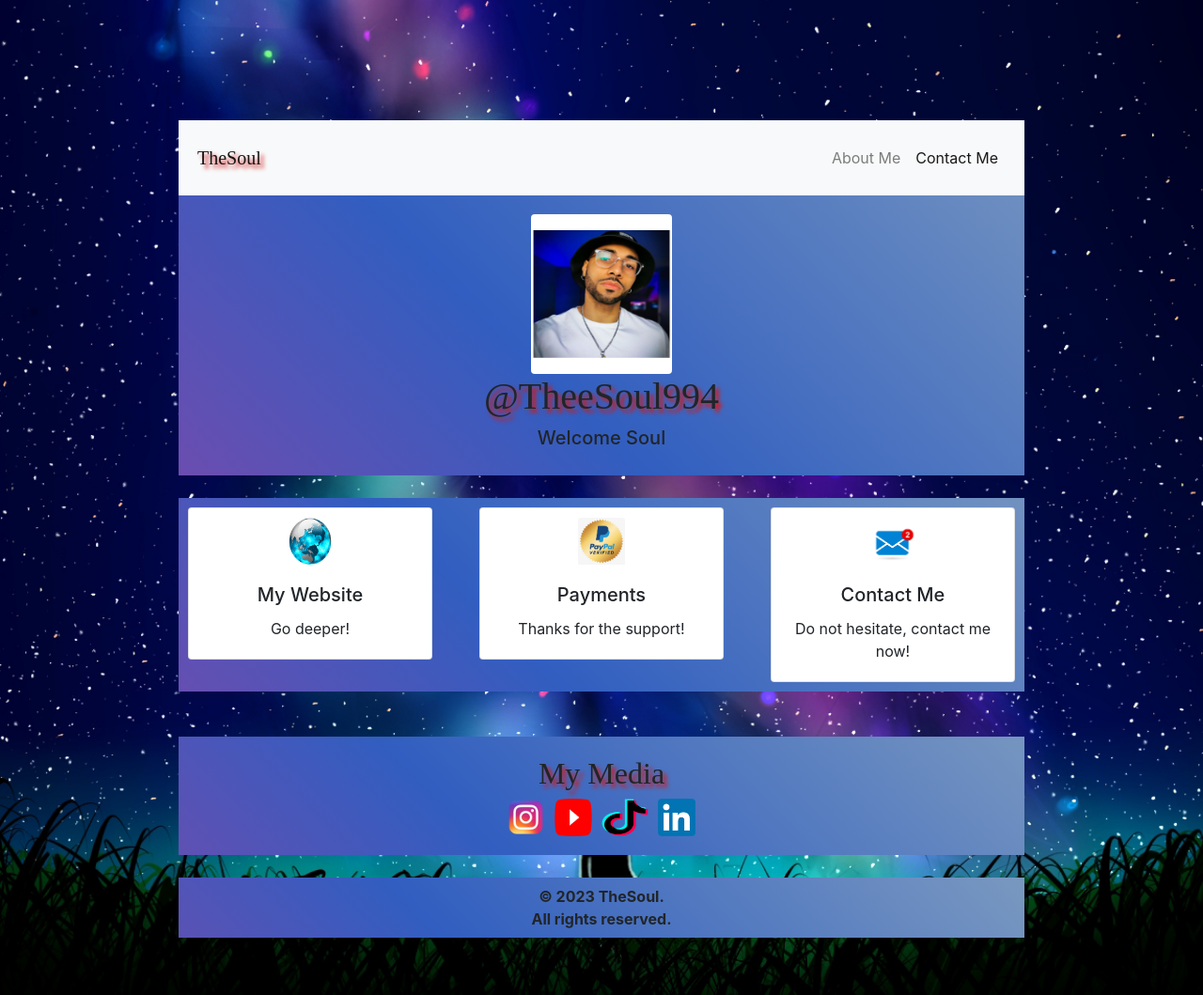
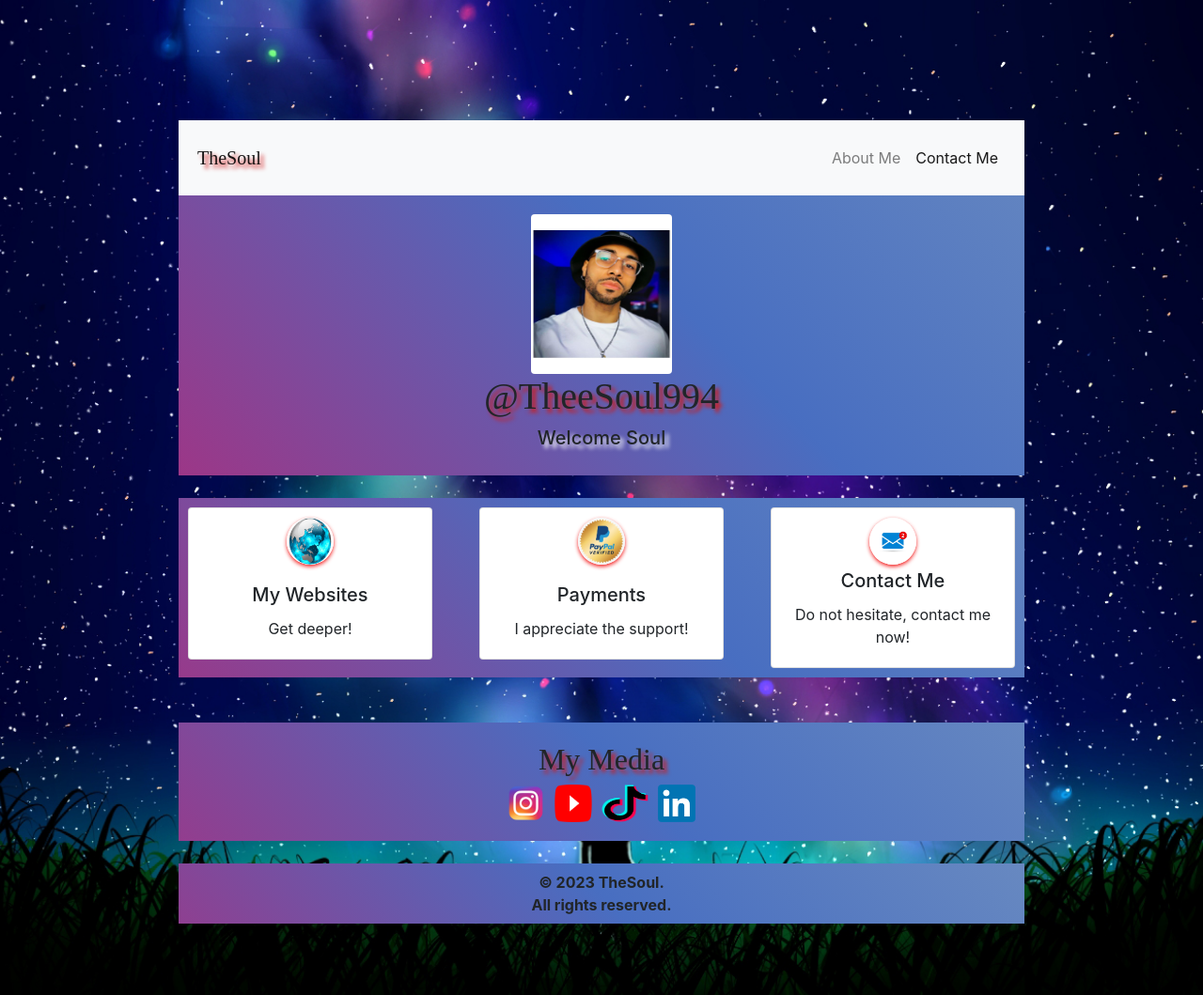
Before and after one commit to TchernoSo/LinkTree, a plain HTML site: page index.html in a window 1280 px wide. Shown: the top 1059 px of the page at 94% size. Drawn offline with nearby package versions, Linux system fonts and the light colour scheme; a web font is replaced by a local one.

Commit message:
added music and changed format of logos

```diff
--- a/index.html
+++ b/index.html
@@ -15,9 +15,10 @@
       href="https://fonts.googleapis.com/css?family=Font+Name"
     />
     <link rel="icon" type="image/jpeg" href="./images/icon2.avif">
+    <script src="./script.js"></script>
     <title>TheSoul</title>
   </head>
-  <body>
+  <body class="fade-in">
      <!-- Navigation Bar -->
      <nav class="navbar navbar-expand-lg navbar-light bg-light" style="background: white;" >
         <a class="navbar-brand" href="#">TheSoul</a>
@@ -44,7 +45,7 @@
           </ul>
         </div>
       </nav>
-      <div class="container img-fluid">
+      <div class="main-image container img-fluid">
         <img
           src="./images/profile2.jpg"
           alt="Profile Picture"
@@ -52,7 +53,7 @@
           style="width: 150px; height: 170px"
         />
         <h1  >@TheeSoul994</h1>
-        <h5>Welcome Soul
+        <h5 style="text-shadow: 4px 4px 4px #f7f9fb;">Welcome Soul
         </h5>
       </div>
       <!-- Three Containers -->
@@ -63,46 +64,47 @@
               <img
                 src="./images/weeblogo.png"
                 alt="Logo 1"
-                class="card-img-top mx-auto"
-                style="width: 50px; height: 50px; margin-top: 10px"
+                class="card-img-top mx-auto logos"
+
               />
-              <div class="card-body">
-                <h5 class="card-title">My Website</h5>
-                <p class="card-text text-center">Go deeper!</p>
+              <div class="card-body" >
+                <h5 class="card-title">My Websites</h5>
+                <p class="card-text text-center">Get deeper!</p>
               </div>
             </div>
           </div>
           <div class="col-sm-4">
             <div class="card">
-              <img
+              <a href="https://paypal.me/TchernoSo" style="text-decoration: none; color: inherit;
+             "><img
                 src="./images/paypallogo.png"
                 alt="Logo 2"
-                class="card-img-top mx-auto"
-                style="width: 50px; height: 50px;margin-top: 10px"
-              />
-             <a href="https://paypal.me/TchernoSo" style="text-decoration: none; color: inherit;
-             ">
+                class="card-img-top mx-auto logos"
+
+              /></a>
+
                <div class="card-body">
                 <h5 class="card-title">Payments</h5>
-                <p class="card-text text-center">Thanks for the support!</p></a>
+                <p class="card-text text-center">
+                  I appreciate the support!</p>
               </div>
             </div>
           </div>
           <div class="col-sm-4">
             <div class="card">
-              <img
+              <a href="mailto:tcherno.so@hotmail.com" style="text-decoration: none; color: inherit;
+              "> <img
                 src="./images/emaillogo.jpg"
                 alt="Logo 3"
-                class="card-img-top mx-auto"
-                style="width: 75px; height: 75px;"
-              />
-              <a href="mailto:tcherno.so@hotmail.com" style="text-decoration: none; color: inherit;
-              "><div class="card-body" style="padding-top: 5px;">
+                class="card-img-top mx-auto logos "
+
+              /></a>
+              <div class="card-body" style="padding-top: 5px;">
                 <h5 class="card-title" id="contact">Contact Me</h5>
                 <p class="card-text text-center">Do not hesitate, contact me now!</p>
               </div>
             </div>
-          </div></a>
+          </div>
         </div>
       </div>
 
@@ -111,22 +113,22 @@
         <div class="row social-media-logos">
           <div>
             <a href="https://www.instagram.com/theesoul994/">
-              <img src="./images/instagram.png" alt="instagram" class="img-fluid rounded"  alt="Facebook" >
+              <img src="./images/instagram.png" alt="instagram" class="img-fluid rounded img-media"  alt="Facebook" >
             </a>
           </div>
           <div>
             <a href="https://www.youtube.com/channel/UCYhZDo1uyJrYcoq_RSV-xhQ">
-              <img src="./images/youtube.png" alt="youtube" class="img-fluid rounded" alt="Youtube" style="width: 40px;">
+              <img src="./images/youtube.png" alt="youtube" class="img-fluid rounded img-media" alt="Youtube" style="width: 40px;">
             </a>
           </div>
           <div>
             <a href="https://www.tiktok.com/@theesoul994?is_from_webapp=1&sender_device=pc">
-              <img src="./images/tiktok.png" alt="tiktok" class="img-fluid rounded" alt="tiktok" style="width: 50px;">
+              <img src="./images/tiktok.png" alt="tiktok" class="img-fluid rounded img-media" alt="tiktok" style="width: 50px;">
             </a>
           </div>
           <div>
             <a href="https://www.linkedin.com/in/tcherno-so-638ba9261/">
-              <img src="./images/linked.png" alt="LinkedIn" class="img-fluid rounded" alt="LinkedIn" >
+              <img src="./images/linked.png" alt="LinkedIn" class="img-fluid rounded img-media" alt="LinkedIn" >
             </a>
           </div>
 
@@ -136,6 +138,10 @@
   <footer class=" container bg-light text-center mt-4 py-2">
     <p class="mb-0" style="font-weight: bold;">© 2023 TheSoul. <br
       >All rights reserved.</p>
+      <audio autoplay loop>
+        <source src="./audio/iniko - JERICHO - shiloh rodrigues remix ( full version )-251.mp3" type="audio/mpeg">
+        Your browser does not support the audio.
+      </audio>
 
 
 
--- a/public/style.css
+++ b/public/style.css
@@ -9,6 +9,7 @@ body {
     background-position: center; /* This will position the image at the center */
     margin: 0; /* Remove default margin to make the page fill the entire viewport */
     padding: 10%; /* Remove default padding to make the page fill the entire viewport */
+
   }
 
   .container,
@@ -19,13 +20,13 @@ body {
     padding: 20px; /* Add some padding to the container */
     background: linear-gradient(
       45deg,
-      #c6a3c9,
-      #a53ca0,
-      #315ec0,
+      #39263c,
+      #d51160,
+      #486ec1,
       hsl(210, 31%, 64%)
     );
-    background-size: 250% 250%;
-    animation: color 12s ease-in-out infinite;
+    background-size: 300% 300%;
+    animation: color 15s ease-in-out infinite;
   }
 
   @keyframes color {
@@ -43,7 +44,19 @@ body {
   .card {
     margin: 10px;
   }
+  .logos{
+  box-shadow: 0px 2px 4px rgba(243, 19, 19, 0.967);
+  width: 50px; height: 50px; border-radius: 50%;
+  margin-top: 10px;
+  }
 
+.img-media:hover{
+  transform: scale(1.3);
+}
+
+  .logos:hover {
+    transform: scale(1.3);
+  }
   /* Custom CSS for social media logos */
   .social-media-logos {
     display: flex;
@@ -54,6 +67,7 @@ body {
     margin: 0 5px; /* Update margin here */
     max-width: 100%;
     height: 40px; /* Update height here */
+
   }
 
   h1,
@@ -68,3 +82,17 @@ body {
       text-align: justify;
     }
   }
+
+  .fade-in {
+    opacity: 0;
+    animation: fadeInAnimation 1s ease-in forwards;
+  }
+
+  @keyframes fadeInAnimation {
+    0% {
+      opacity: 0;
+    }
+    100% {
+      opacity: 1;
+    }
+  }
```
Also changed, not shown: public/about-me.html (+6 -2 lines), script.js (added), 1 other file.
